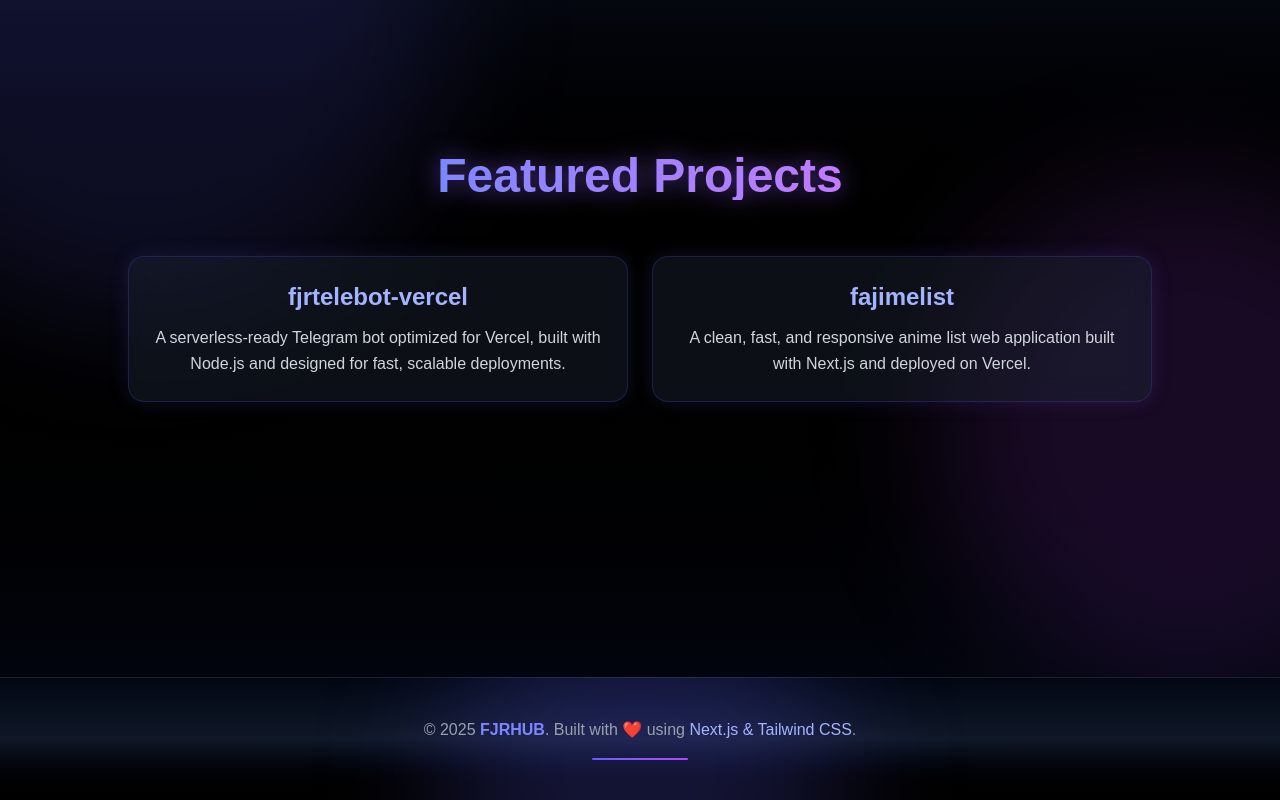
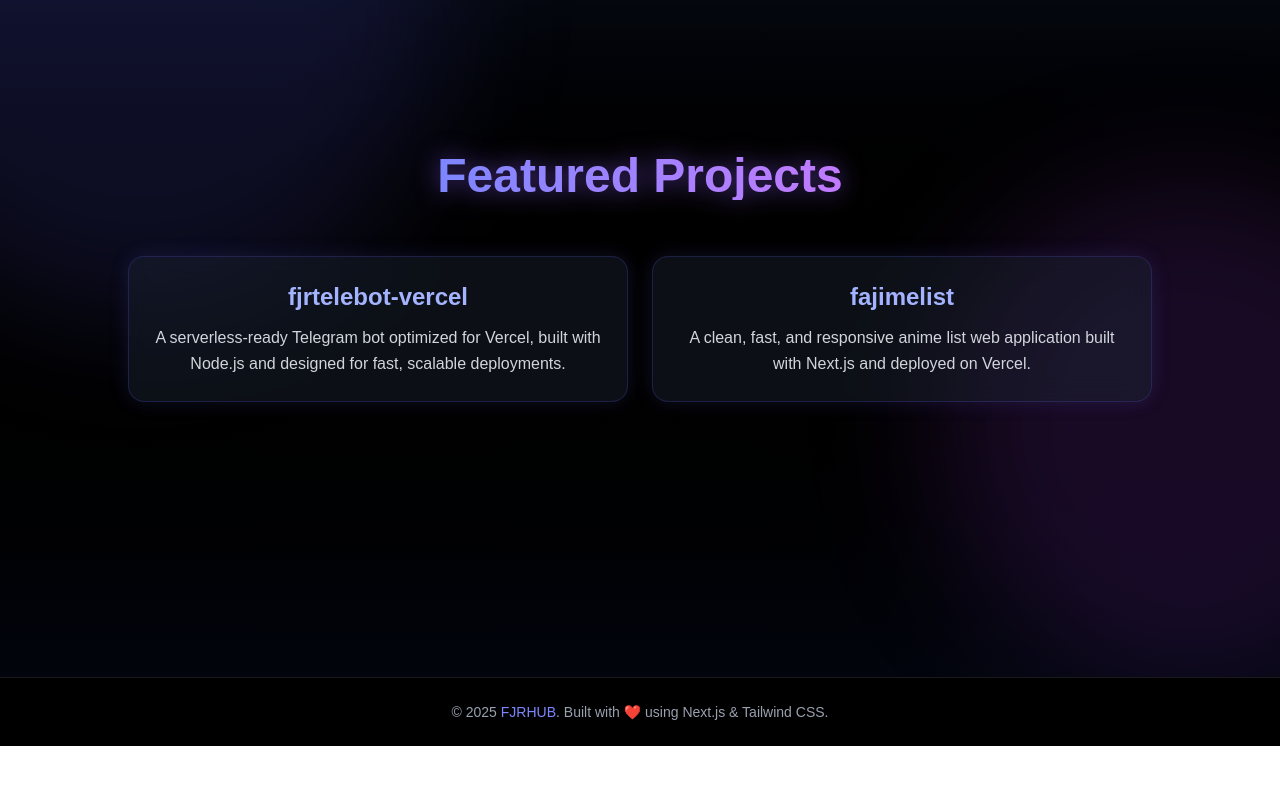
Before and after one commit to fjrhub/fjr, a Next.js app: page / in a window 1280 px wide. Shown: the part 923-1723 px from the top of the page. After the commit the page ends 1669 px from the top, so only its background shows below. Built offline with nearby package versions, Linux system fonts and the light colour scheme.

Commit message:
style: simplify footer design

```diff
--- a/app/components/Footer.jsx
+++ b/app/components/Footer.jsx
@@ -1,30 +1,12 @@
 export default function Footer() {
   return (
-    <footer className="relative overflow-hidden">
-      {/* Background */}
-      <div className="absolute inset-0 bg-gradient-to-t from-black via-gray-900 to-gray-950" />
-
-      {/* Lighting effect */}
-      <div className="absolute -top-24 left-1/2 -translate-x-1/2 w-[400px] h-[400px] bg-indigo-500/20 blur-3xl rounded-full" />
-
-      {/* Content */}
-      <div className="relative z-10 text-center py-10 px-4 border-t border-white/10">
-        <p className="text-gray-400 text-sm md:text-base">
+    <footer className="bg-black border-t border-white/10">
+      <div className="max-w-6xl mx-auto py-6 px-4 text-center">
+        <p className="text-gray-400 text-sm">
           © {new Date().getFullYear()}{" "}
-          <span className="text-indigo-400 font-semibold">FJRHUB</span>.{" "}
-          Built with{" "}
-          <span className="text-red-400">❤️</span>{" "}
-          using{" "}
-          <span className="text-indigo-300 font-medium">
-            Next.js & Tailwind CSS
-          </span>
-          .
+          <span className="text-indigo-400 font-medium">FJRHUB</span>.{" "}
+          Built with ❤️ using Next.js & Tailwind CSS.
         </p>
-
-        {/* Small divider */}
-        <div className="mt-4 flex justify-center">
-          <span className="h-[2px] w-24 bg-gradient-to-r from-indigo-500 to-purple-500 rounded-full" />
-        </div>
       </div>
     </footer>
   );
```
